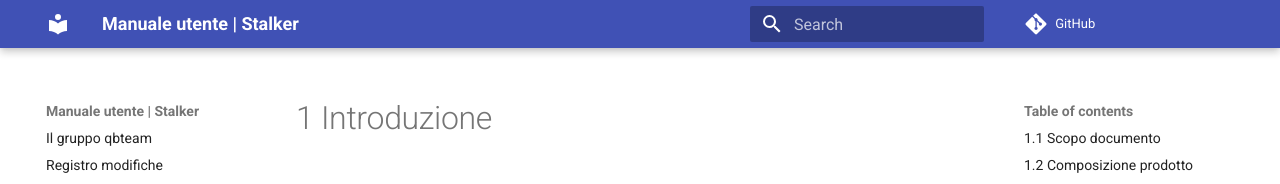
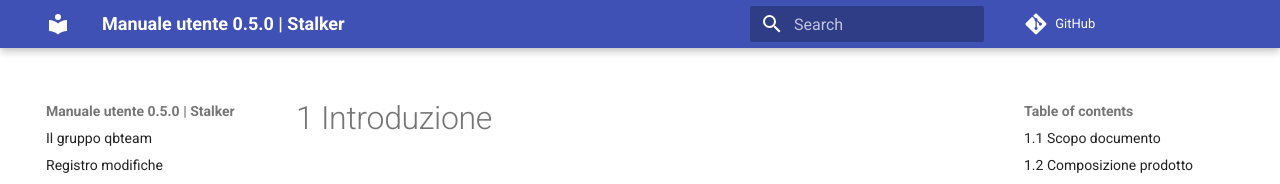
Before and after one commit to qb-team/Stalker-ManualeUtente, an MkDocs documentation site: the page built from docs/index.md, in a window 1280 px wide. Shown: the top 184 px of the page. Built offline with MkDocs 1.6.1 and Material for MkDocs 9.7.7, drawn with Linux system fonts in a browser that asks for light colours; comment, search, counter and statistics services are not loaded.

Commit message:
Aggiunta versione

```diff
--- a/mkdocs.yml
+++ b/mkdocs.yml
@@ -1,4 +1,4 @@
-site_name: Manuale utente | Stalker
+site_name: Manuale utente 0.5.0 | Stalker
 repo_url: https://github.com/qb-team/Stalker-ManualeUtente
 
 theme:
```
